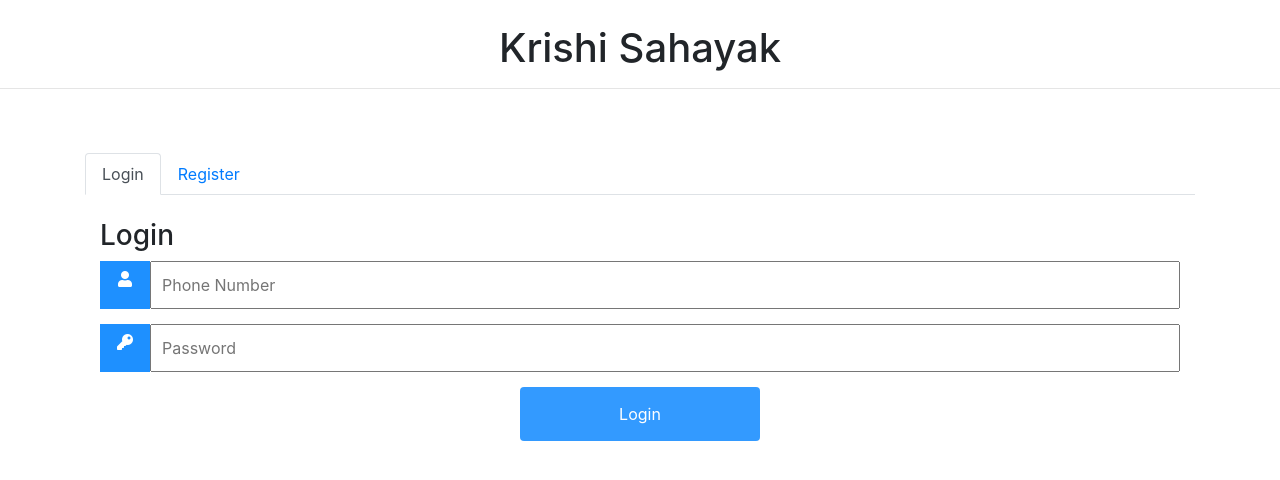
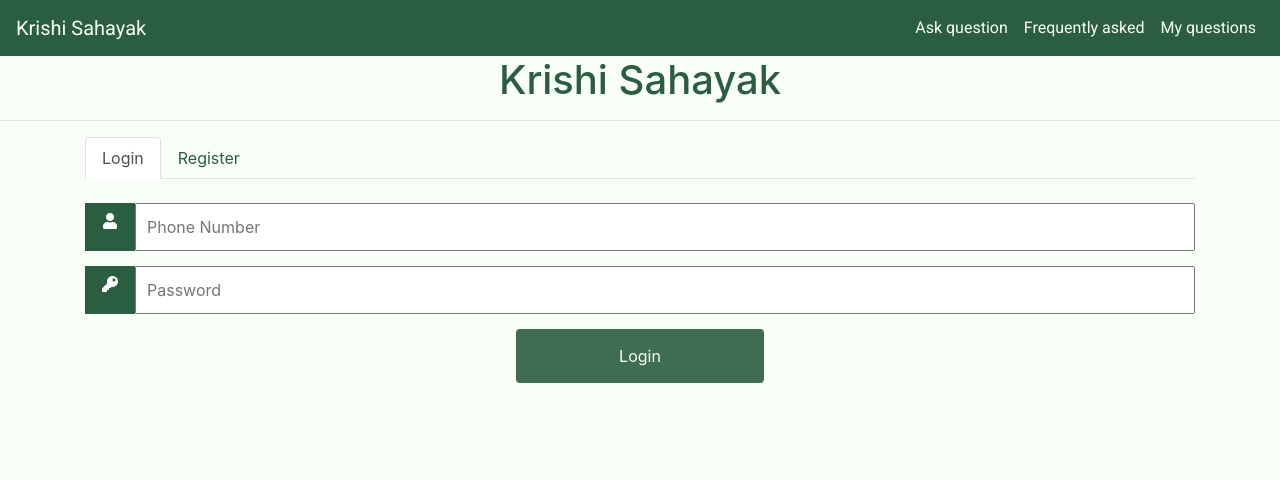
Before and after one commit to ankitd3/Krishi-Sahayak, a PHP site: page /login.html in a window 1280 px wide. Shown: the top 480 px of the page. Run offline with PHP 8.4, Linux system fonts and the light colour scheme; some libraries are stand-ins or nearby versions.

Commit message:
fixed login, made minor changes

```diff
--- a/css/bootstrap.css
+++ b/css/bootstrap.css
@@ -1,4 +1,4 @@
-.navbar{
+nav{
     font-family: 'Roboto', sans-serif;
     background-color: #2b5e40;
     color: #FAFEF9;
@@ -8,6 +8,7 @@
 
 body{
     background-color: #FAFEF9;
+    color: #2b5e40;
 }
 
 a.nav-link{
--- a/css/hello.css
+++ b/css/hello.css
@@ -1,22 +1,19 @@
 * {box-sizing: border-box;}
 
-/* Style the input container */
 .input-container {
   display: flex;
   width: 100%;
   margin-bottom: 15px;
 }
 
-/* Style the form icons */
 .icon {
   padding: 10px;
-  background: dodgerblue;
+  background-color: #2b5e40;
   color: white;
   min-width: 50px;
   text-align: center;
 }
 
-/* Style the input fields */
 .input-field {
   width: 100%;
   padding: 10px;
@@ -24,13 +21,12 @@
 }
 
 .input-field:focus {
-  border: 2px solid dodgerblue;
+  border: 2px solid #2b5e40;
 }
 
-/* Set a style for the submit button */
 .btn {
-  background-color: dodgerblue;
-  color: white;
+  background-color: #2b5e40;
+  color: #fafef9;
   padding: 15px 20px;
   border: none;
   cursor: pointer;
--- a/login.html
+++ b/login.html
@@ -1,86 +1,124 @@
 <!DOCTYPE html>
 <html lang="en">
+
 <head>
-  <title>Krishi Sahayak-Login/Register</title>
     <meta charset="utf-8">
+    <meta http-equiv="X-UA-Compatible" content="IE=edge">
     <meta name="viewport" content="width=device-width, initial-scale=1">
-  <link rel="stylesheet" href="https://maxcdn.bootstrapcdn.com/bootstrap/4.1.0/css/bootstrap.min.css">
-  <link rel="stylesheet" href="https://use.fontawesome.com/releases/v5.0.13/css/all.css" integrity="sha384-DNOHZ68U8hZfKXOrtjWvjxusGo9WQnrNx2sqG0tfsghAvtVlRW3tvkXWZh58N9jp" crossorigin="anonymous">
-  <link rel = "stylesheet" href = "css/hello.css">
+    <!-- The above 3 meta tags *must* come first in the head; any other head content must come *after* these tags -->
+    <title>Krishi Sahayk-login page</title>
+
+    <!-- Bootstrap -->
+    <link rel="stylesheet" href="https://maxcdn.bootstrapcdn.com/bootstrap/4.0.0/css/bootstrap.min.css" integrity="sha384-Gn5384xqQ1aoWXA+058RXPxPg6fy4IWvTNh0E263XmFcJlSAwiGgFAW/dAiS6JXm"
+        crossorigin="anonymous">
+
+    <!--custom css-->
+    <link href="https://fonts.googleapis.com/css?family=Roboto:400,900" rel="stylesheet">
+    <link rel="stylesheet" href="https://use.fontawesome.com/releases/v5.0.13/css/all.css" integrity="sha384-DNOHZ68U8hZfKXOrtjWvjxusGo9WQnrNx2sqG0tfsghAvtVlRW3tvkXWZh58N9jp"
+        crossorigin="anonymous">
+
+    <link rel="stylesheet" href="css/bootstrap.css">
+    <link rel="stylesheet" href="css/hello.css">
 </head>
+
 <body>
-    <br>
-    <div class = "container text-center">
+
+    <!--navigation menu-->
+    <nav id="mainmenu" class="navbar navbar-expand-md">
+        <a href="#" style="color: #FAFEF9" class="navbar-brand"> Krishi Sahayak </a>
+
+        <!--button for collapse toggler-->
+        <button type="button" data-target="#menu" data-toggle="collapse" aria-controls="menu" aria-expanded="false" aria-label="toggle navigation"
+            class="navbar-toggler navbar-dark">
+            <span class="navbar-toggler-icon"></span>
+        </button>
+        <div class="collapse navbar-collapse" id="menu">
+
+            <ul class="navbar-nav ml-auto">
+                <li class="nav-item active">
+                    <a class="nav-link" href="#">Ask question</a>
+                </li>
+                <li class="nav-item">
+                    <a class="nav-link" href="#">Frequently asked</a>
+                </li>
+                <li class="nav-item">
+                    <a class="nav-link" href="#">My questions</a>
+                </li>
+            </ul>
+        </div>
+    </nav>
+
+    <div class="container text-center">
         <h1>Krishi Sahayak</h1>
     </div>
     <hr>
-<br>
+    <!-- tab starts here-->
+    <div class="container">
 
-<div class="container">
-  <br>
-  <!-- Nav tabs -->
-  <ul class="nav nav-tabs" role="tablist">
+        <!--defining tab headings-->
+        <ul class="nav nav-tabs" id="myTab" role="tablist">
             <li class="nav-item">
-      <a class="nav-link active" data-toggle="tab" href="#home">Login</a>
+                <a class="nav-link active" id="home-tab" data-toggle="tab" href="#home" role="tab" aria-controls="home" aria-selected="true">Login</a>
             </li>
             <li class="nav-item">
-      <a class="nav-link" data-toggle="tab" href="#menu1">Register</a>
+                <a style="color:#2b5e40" class="nav-link" id="profile-tab" data-toggle="tab" href="#profile" role="tab" aria-controls="profile"
+                    aria-selected="false">Register</a>
             </li>
         </ul>
+        <div class="tab-content" id="myTabContent">
+            <div class="tab-pane fade show active" id="home" role="tabpanel" aria-labelledby="home-tab">
+                <br>
+                <form action="">
 
-  <!-- Tab panes -->
-  <div class="tab-content">
-
-    <div id="home" class="container tab-pane active"><br>
-        <h3>Login</h3>
-        <form action = "">
                     <div class="input-container">
-                <i class="fa fa-user icon"></i>
-                <input class="input-field" type="number" placeholder="Phone Number" name="phno" id = "phno">
+                        <i style="background-color:#2b5e40" class="fa fa-user icon"></i>
+                        <input class="input-field" type="number" placeholder="Phone Number" name="phno" id="phno">
                     </div>
 
                     <div class="input-container">
-                <i class="fa fa-key icon"></i>
+                        <i style="background-color:#2b5e40" class="fa fa-key icon"></i>
                         <input class="input-field" type="password" placeholder="Password" name="psw">
                     </div>
                     <center>
-            <div class = "col-md-3">
-            <button type="submit" class="btn">Login</button>
+                        <div class="col-md-3">
+                            <button style="background-color:#2b5e40; color:#FAFEF9" type="submit" class="btn">Login</button>
                         </div>
                     </center>
                 </form>
             </div>
-
-
-    <div id="menu1" class="container tab-pane fade"><br>
+            <div class="tab-pane fade" id="profile" role="tabpanel" aria-labelledby="profile-tab">
                 <h3>Register</h3>
-      <form action = "register.php">
+                <form action="register.php">
                     <div class="input-container">
-                    <i class="fa fa-user icon"></i>
-                    <input class="input-field" type="number" placeholder="Phone Number" name="regphno" id = "regphno">
+                        <i style="background-color:#2b5e40" class="fa fa-user icon"></i>
+                        <input class="input-field" type="number" placeholder="Phone Number" name="regphno" id="regphno">
                     </div>
 
                     <div class="input-container">
-                <i class="fa fa-key icon"></i>
+                        <i style="background-color:#2b5e40" class="fa fa-key icon"></i>
                         <input class="input-field" type="password" placeholder="Password" name="regpsw1">
                     </div>
                     <div class="input-container">
-                <i class="fa fa-key icon"></i>
+                        <i style="background-color:#2b5e40" class="fa fa-key icon"></i>
                         <input class="input-field" type="password" placeholder="Re-enter password" name="regpsw2">
                     </div>
                     <center>
-                <div class = "col-md-3">
-                    <button type="submit" name="submit_farmer" class="btn">Register</button>
+                        <div class="col-md-3">
+                            <button type="submit" style="background-color:#2b5e40;color:#FAFEF9" name="submit_farmer" class="btn">Register</button>
                         </div>
                     </center>
                 </form>
+
             </div>
         </div>
     </div>
-<!-- including scripts-->
-<script src="https://ajax.googleapis.com/ajax/libs/jquery/3.3.1/jquery.min.js"></script>
-<script src="https://cdnjs.cloudflare.com/ajax/libs/popper.js/1.14.0/umd/popper.min.js"></script>
-<script src="https://maxcdn.bootstrapcdn.com/bootstrap/4.1.0/js/bootstrap.min.js"></script>
 
+    <script src="https://code.jquery.com/jquery-3.2.1.slim.min.js" integrity="sha384-KJ3o2DKtIkvYIK3UENzmM7KCkRr/rE9/Qpg6aAZGJwFDMVNA/GpGFF93hXpG5KkN"
+        crossorigin="anonymous"></script>
+    <script src="https://cdnjs.cloudflare.com/ajax/libs/popper.js/1.12.9/umd/popper.min.js" integrity="sha384-ApNbgh9B+Y1QKtv3Rn7W3mgPxhU9K/ScQsAP7hUibX39j7fakFPskvXusvfa0b4Q"
+        crossorigin="anonymous"></script>
+    <script src="https://maxcdn.bootstrapcdn.com/bootstrap/4.0.0/js/bootstrap.min.js" integrity="sha384-JZR6Spejh4U02d8jOt6vLEHfe/JQGiRRSQQxSfFWpi1MquVdAyjUar5+76PVCmYl"
+        crossorigin="anonymous"></script>
 </body>
+
 </html>
```
Also changed, not shown: css/index.css (added, +73 -0 lines), 3 other files. Lines whose indentation alone changed are shown as unchanged.
